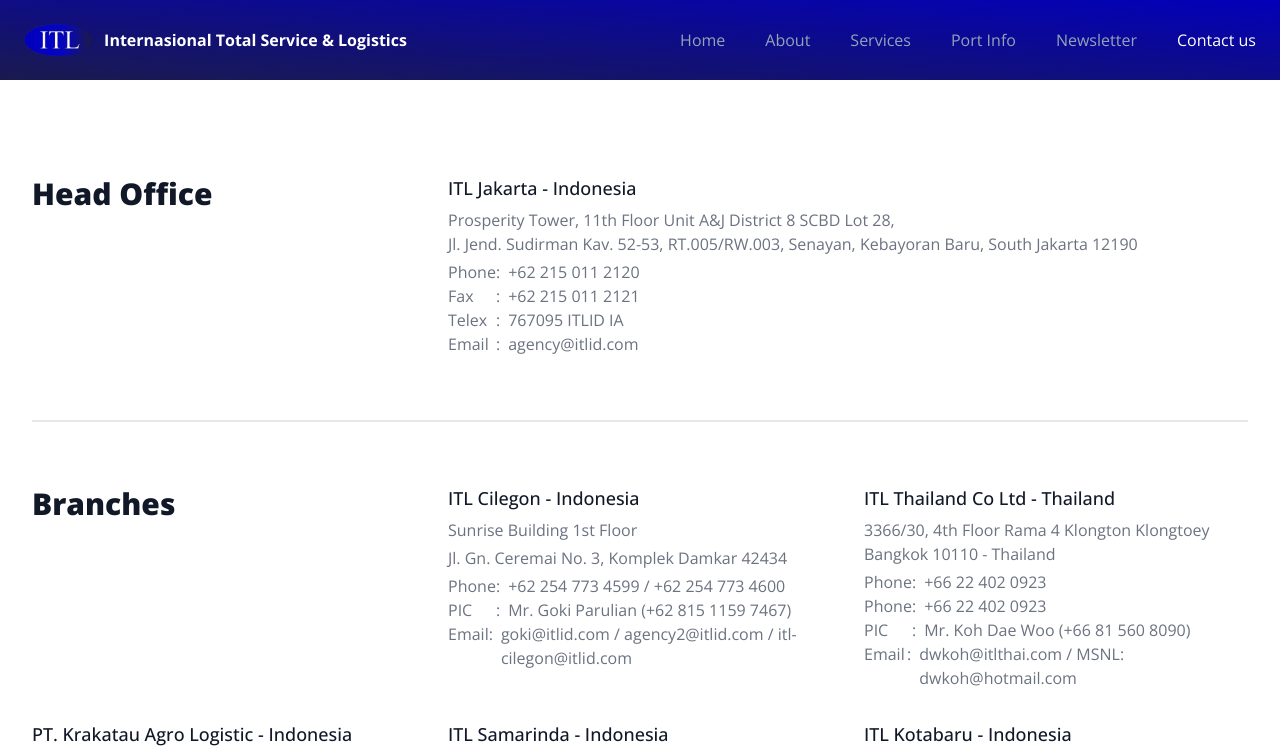
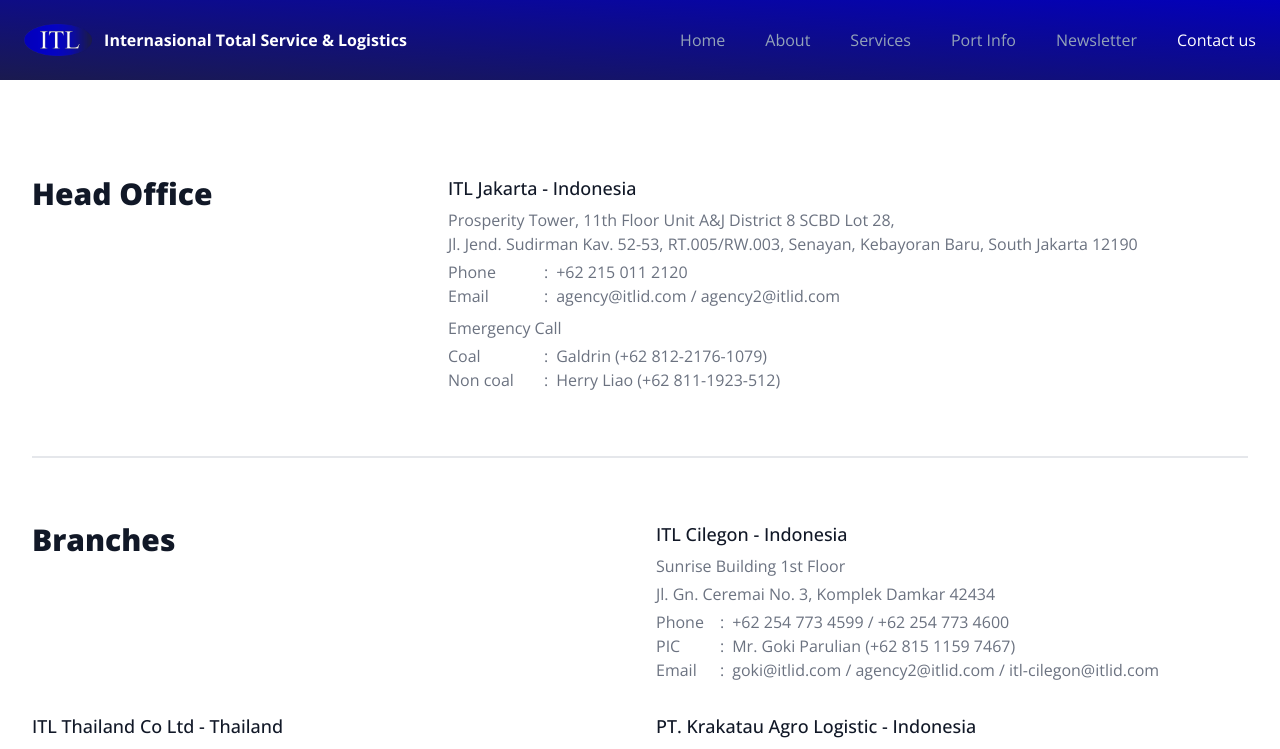
Before and after one commit to itldev2022/website, a Next.js app: page /contact-us in a window 1280 px wide. Shown: the top 749 px of the page. Built offline with nearby package versions, Linux system fonts and the light colour scheme.

Commit message:
feat: revisi part 2

```diff
--- a/src/components/contact-us/Office.tsx
+++ b/src/components/contact-us/Office.tsx
@@ -111,15 +111,15 @@
 export default function Office() {
   return (
     <div className='bg-white'>
-      <div className='px-4 py-16 mx-auto max-w-7xl sm:px-6 lg:px-8 lg:py-24'>
-        <div className='divide-y-2 divide-gray-200'>
-          <div className='lg:grid lg:grid-cols-3 lg:gap-8'>
-            <h2 className='text-2xl font-extrabold text-gray-900 sm:text-3xl'>
+      <div className='max-w-7xl mx-auto px-4 py-16 sm:px-6 lg:px-8 lg:py-24'>
+        <div className='divide-gray-200 divide-y-2'>
+          <div className='lg:gap-8 lg:grid lg:grid-cols-3'>
+            <h2 className='font-extrabold text-2xl text-gray-900 sm:text-3xl'>
               Head Office
             </h2>
-            <div className='grid grid-cols-1 gap-12 mt-8 sm:grid-cols-1 sm:gap-x-8 sm:gap-y-12 lg:col-span-2 lg:mt-0'>
+            <div className='gap-12 grid grid-cols-1 mt-8 sm:gap-x-8 sm:gap-y-12 sm:grid-cols-1 lg:col-span-2 lg:mt-0'>
               <div>
-                <h3 className='text-lg font-medium leading-6 text-gray-900'>
+                <h3 className='font-medium leading-6 text-gray-900 text-lg'>
                   ITL Jakarta - Indonesia
                 </h3>
                 <dl className='mt-2 text-base text-gray-500'>
@@ -135,45 +135,54 @@
                   </div>
                   <div className='mt-1'>
                     <dd className='flex flex-row'>
-                      <div className='w-12'>
+                      <div className='w-24'>
                         <span>Phone</span>
                       </div>
                       <span>:</span>
                       <span className='ml-2'>+62 215 011 2120</span>
                     </dd>
                     <dd className='flex flex-row'>
-                      <div className='w-12'>
-                        <span>Fax</span>
-                      </div>
-                      <span>:</span>
-                      <span className='ml-2'>+62 215 011 2121</span>
-                    </dd>
-                    <dd className='flex flex-row'>
-                      <div className='w-12'>
-                        <span>Telex</span>
-                      </div>
-                      <span>:</span>
-                      <span className='ml-2'>767095 ITLID IA</span>
-                    </dd>
-                    <dd className='flex flex-row'>
-                      <div className='w-12'>
+                      <div className='w-24'>
                         <span>Email</span>
                       </div>
                       <span>:</span>
-                      <span className='ml-2'>agency@itlid.com</span>
+                      <span className='ml-2'>
+                        agency@itlid.com / agency2@itlid.com
+                      </span>
+                    </dd>
+                    <dd className='flex flex-row mt-2'>
+                      <div className='w-32'>
+                        <span> Emergency Call </span>
+                      </div>
+                    </dd>
+                    <dd className='flex flex-row mt-1'>
+                      <div className='w-24'>
+                        <span>Coal</span>
+                      </div>
+                      <span>:</span>
+                      <span className='ml-2'>Galdrin (+62 812-2176-1079)</span>
+                    </dd>
+                    <dd className='flex flex-row'>
+                      <div className='w-24'>
+                        <span> Non coal </span>
+                      </div>
+                      <span>:</span>
+                      <span className='ml-2'>
+                        Herry Liao (+62 811-1923-512)
+                      </span>
                     </dd>
                   </div>
                 </dl>
               </div>
             </div>
           </div>
-          <div className='grid grid-cols-1 gap-12 pt-16 mt-16 sm:gap-x-8 sm:gap-y-12 lg:grid lg:grid-cols-3 lg:gap-8'>
-            <h2 className='text-2xl font-extrabold text-gray-900 sm:text-3xl'>
+          <div className='gap-12 grid grid-cols-1 mt-16 pt-16 sm:gap-x-8 sm:gap-y-12 lg:gap-8 lg:grid lg:grid-cols-2'>
+            <h2 className='font-extrabold text-2xl text-gray-900 sm:text-3xl'>
               Branches
             </h2>
             {branches.map((item, index) => (
               <div key={index}>
-                <h3 className='text-lg font-medium leading-6 text-gray-900'>
+                <h3 className='font-medium leading-6 text-gray-900 text-lg'>
                   {item.title}
                 </h3>
                 <div className='mt-2 text-base text-gray-500'>
@@ -183,7 +192,7 @@
                 <div className='mt-1 text-base text-gray-500'>
                   {item.phone && (
                     <dd className='flex flex-row'>
-                      <div className='w-12'>
+                      <div className='w-16'>
                         <span>Phone</span>
                       </div>
                       <span>:</span>
@@ -192,8 +201,8 @@
                   )}
                   {item.fax && (
                     <dd className='flex flex-row'>
-                      <div className='w-12'>
-                        <span>Phone</span>
+                      <div className='w-16'>
+                        <span>Fax</span>
                       </div>
                       <span>:</span>
                       <span className='ml-2'>{item.fax}</span>
@@ -201,7 +210,7 @@
                   )}
                   {item.mobile && (
                     <dd className='flex flex-row'>
-                      <div className='w-12'>
+                      <div className='w-16'>
                         <span>Mobile</span>
                       </div>
                       <span>:</span>
@@ -210,7 +219,7 @@
                   )}
                   {item.pic && (
                     <dd className='flex flex-row'>
-                      <div className='w-12'>
+                      <div className='w-16'>
                         <span>PIC</span>
                       </div>
                       <span>:</span>
@@ -219,7 +228,7 @@
                   )}
                   {item.email && (
                     <dd className='flex flex-row'>
-                      <div className='w-12'>
+                      <div className='w-16'>
                         <span>Email</span>
                       </div>
                       <span>:</span>
--- a/src/components/home/Hero.tsx
+++ b/src/components/home/Hero.tsx
@@ -1,12 +1,12 @@
 export default function Hero() {
   return (
     <div className='-mt-[100px]'>
-      <div className='absolute bg-gray-100 bottom-0 h-screen inset-x-0' />
+      <div className='absolute bottom-0 h-screen inset-x-0' />
       <div className='mx-auto'>
         <div className='relative shadow-xl sm:overflow-hidden'>
           <div className='absolute inset-0'>
             <img
-              className='animate-zoomInOut h-full object-cover w-full zoom-in-out'
+              className='animate-zoomInOut h-screen object-cover w-full zoom-in-out'
               src='/images/crane.jpeg'
               alt='Cargo ship'
             />
--- a/src/components/layout/Footer.tsx
+++ b/src/components/layout/Footer.tsx
@@ -2,10 +2,10 @@
 
 export default function Footer() {
   return (
-    <footer className='from-biruMuda to-biruTua bg-gradient-to-bl'>
-      <div className='overflow-hidden px-4 py-12 mx-auto max-w-7xl sm:px-6 lg:px-8'>
+    <footer className='bg-gradient-to-bl from-biruMuda to-biruTua'>
+      <div className='max-w-7xl mx-auto overflow-hidden px-4 py-12 sm:px-6 lg:px-8'>
         <nav
-          className='flex flex-wrap justify-center -mx-5 -my-2'
+          className='-mx-5 -my-2 flex flex-wrap justify-center'
           aria-label='Footer'
         >
           {navigation.map((item) => (
@@ -20,9 +20,9 @@
           ))}
         </nav>
 
-        <p className='text-slate-300 mt-8 text-base text-center'>
-          &copy; 2022 PT. Internasional Total Service & Logistics. All rights
-          reserved.
+        <p className='mt-8 text-base text-center text-slate-300'>
+          &copy; {new Date().getFullYear()} PT. Internasional Total Service &
+          Logistics. All rights reserved.
         </p>
       </div>
     </footer>
--- a/src/pages/index.tsx
+++ b/src/pages/index.tsx
@@ -2,7 +2,6 @@
 
 import AboutUs from '@/components/home/AboutUs';
 import Hero from '@/components/home/Hero';
-import Perfomance from '@/components/home/Perfomance';
 import Services from '@/components/home/Services';
 import Strength from '@/components/home/Strength';
 import Seo from '@/components/Seo';
@@ -14,7 +13,6 @@
       <Hero />
       <AboutUs />
       <Services />
-      <Perfomance />
       <Strength />
     </>
   );
--- a/src/pages/services.tsx
+++ b/src/pages/services.tsx
@@ -1,7 +1,6 @@
 import * as React from 'react';
 
 import Seo from '@/components/Seo';
-import Fleet from '@/components/services/Fleet';
 import Hero from '@/components/services/Hero';
 import Service from '@/components/services/Service';
 
@@ -68,7 +67,6 @@
       <Service {...stevedoring} />
       <Service {...containersForwarding} />
       <Service {...broking} />
-      <Fleet />
     </>
   );
 }
```
Also changed, not shown: src/components/services/Hero.tsx (+9 -9 lines).
